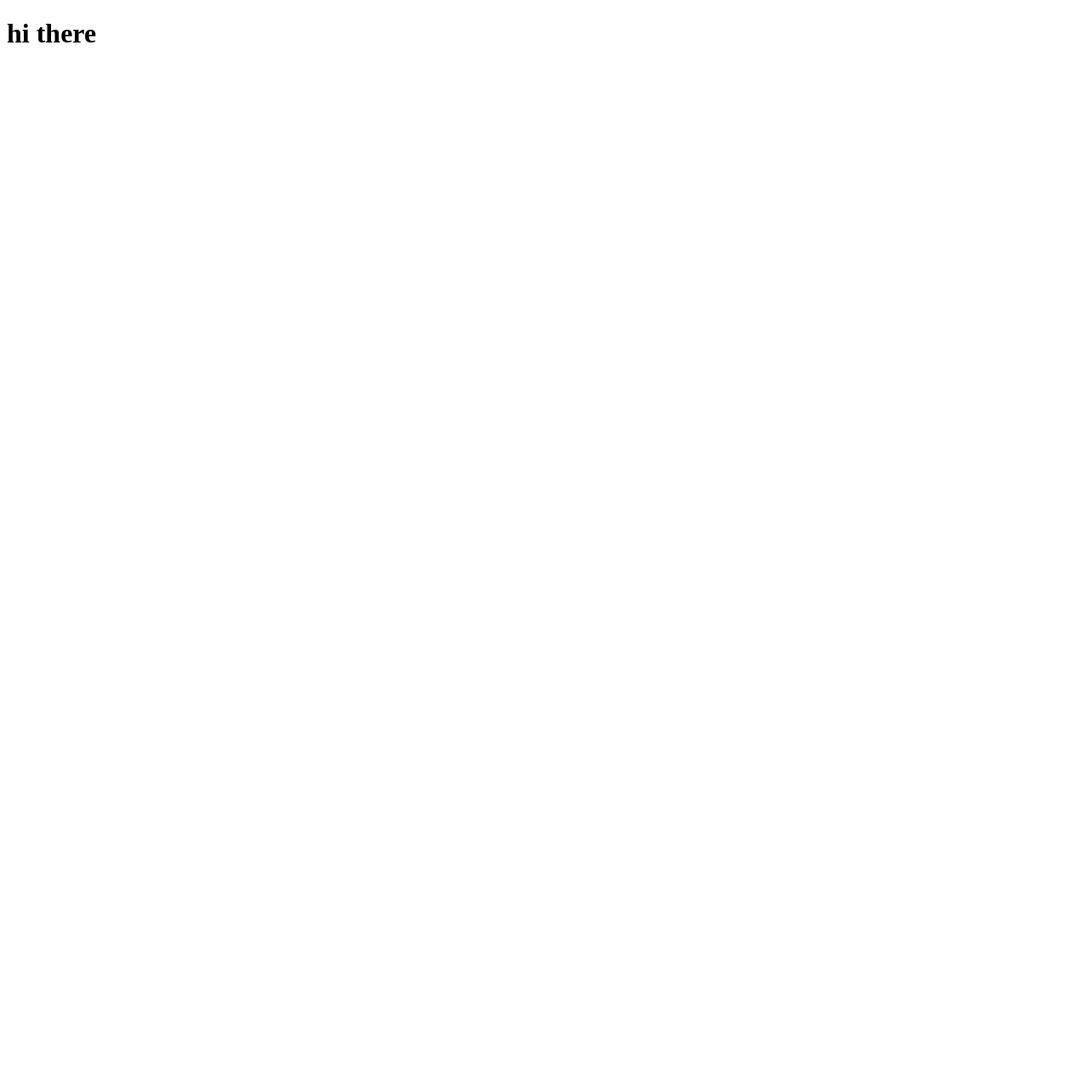
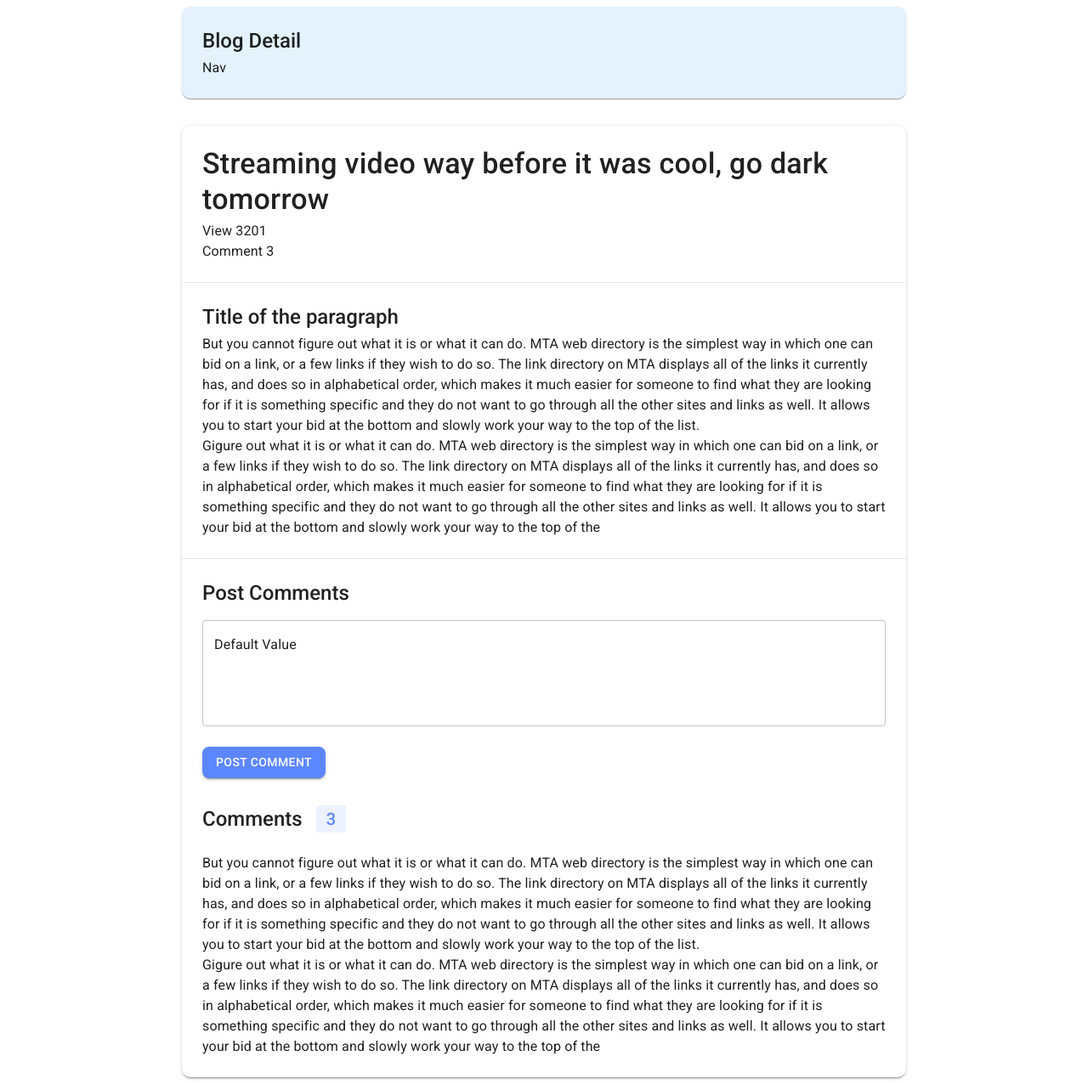
Before and after one commit to BijianWu/blog, a React (Create React App) app: page / in a window 1280 px wide. Shown: the whole page at 85% size. Before the commit the page ends 800 px from the top, so only its background shows below. Built offline with nearby package versions, Linux system fonts and the light colour scheme.

Commit message:
chore: add in blog details page

```diff
--- a/src/App.js
+++ b/src/App.jsx
@@ -1,11 +1,16 @@
-import { Button } from "@mui/material";
+import { Button, Container } from "@mui/material";
 import React, { useState } from "react";
+import BlogDetails from "./blog/BlogDetails";
 
 
 export default function App(){
 
     return <>
-    <h1>hi there</h1>
+        <Container maxWidth="md">
+            <BlogDetails />
+        </Container>
+
+        {/* <h1>hi there</h1> */}
          {/* <Nav/>     */}
          {/* <Routes>
             <Route path="/">
--- /dev/null
+++ b/src/blog/BlogDetails.jsx
@@ -0,0 +1,60 @@
+import { Box, Button, Divider, Paper, Stack, TextField, Typography } from "@mui/material";
+import { blue } from "@mui/material/colors";
+import React, { useState } from "react";
+
+
+export default function BlogDetails(){
+
+    return <>
+        <Paper sx={{ bgcolor: blue[50], py: 3, px: 3, mb: 4, borderRadius: "10px" }}>
+            <Typography variant="h5" fontWeight={"500"} marginBottom={"4px"}>Blog Detail</Typography>
+            <Typography>Nav</Typography>
+        </Paper>
+
+        {/* // main section */}
+        <Paper sx={{  borderRadius: "10px" }} elevation={2}>
+            <Box sx={{ py: 3, px: 3 }}>
+                <Typography variant="h4" fontWeight={"500"} marginBottom={"4px"}>Streaming video way before it was cool, go dark tomorrow</Typography>
+                <Typography>View 3201</Typography>
+                <Typography>Comment 3</Typography>
+            </Box>
+
+
+            {/* <Divider sx={{ width: "100vw" }}></Divider> */}
+            <Box sx={{ py: 3, px: 3, borderTop: "1px solid rgb(229, 234, 239)" }} >
+                <Typography variant="h5" fontWeight={"500"} marginBottom={"4px"}>
+                Title of the paragraph
+                </Typography>
+                <Typography>But you cannot figure out what it is or what it can do. MTA web directory is the simplest way in which one can bid on a link, or a few links if they wish to do so. The link directory on MTA displays all of the links it currently has, and does so in alphabetical order, which makes it much easier for someone to find what they are looking for if it is something specific and they do not want to go through all the other sites and links as well. It allows you to start your bid at the bottom and slowly work your way to the top of the list.</Typography>
+                <Typography>Gigure out what it is or what it can do. MTA web directory is the simplest way in which one can bid on a link, or a few links if they wish to do so. The link directory on MTA displays all of the links it currently has, and does so in alphabetical order, which makes it much easier for someone to find what they are looking for if it is something specific and they do not want to go through all the other sites and links as well. It allows you to start your bid at the bottom and slowly work your way to the top of the</Typography>
+            </Box>
+
+            <Box sx={{ py: 3, px: 3, borderTop: "1px solid rgb(229, 234, 239)" }} >
+                <Typography variant="h5" fontWeight={"500"} marginBottom={2}>Post Comments</Typography>
+
+                <TextField
+                    id="outlined-multiline-static"
+                    fullWidth
+                    multiline
+                    rows={4}
+                    defaultValue="Default Value"
+                    // sx={{ border: "1px solid rgb(229, 234, 239)" }}
+                />
+                <Button variant="contained" sx={{ bgcolor: "rgb(93, 135, 255)", borderRadius: 2, marginTop: 3, marginBottom: 4 }}>Post Comment</Button>
+
+                <Stack direction={"row"} spacing={2} alignItems={"center"} justifyContent={"start"} marginBottom={3}>
+                    <Typography variant="h5" fontWeight={"500"} >Comments</Typography>
+
+                    <Box bgcolor={ "rgb(236, 242, 255)" } color={"rgb(93, 135, 255)"} width={"min-content"} sx={{ px: "12px",  borderRadius: 1 }}>
+                        <Typography variant="h6"  fontWeight={"500"} >3</Typography>
+                    </Box>
+                </Stack>
+
+
+                <Typography>But you cannot figure out what it is or what it can do. MTA web directory is the simplest way in which one can bid on a link, or a few links if they wish to do so. The link directory on MTA displays all of the links it currently has, and does so in alphabetical order, which makes it much easier for someone to find what they are looking for if it is something specific and they do not want to go through all the other sites and links as well. It allows you to start your bid at the bottom and slowly work your way to the top of the list.</Typography>
+                <Typography>Gigure out what it is or what it can do. MTA web directory is the simplest way in which one can bid on a link, or a few links if they wish to do so. The link directory on MTA displays all of the links it currently has, and does so in alphabetical order, which makes it much easier for someone to find what they are looking for if it is something specific and they do not want to go through all the other sites and links as well. It allows you to start your bid at the bottom and slowly work your way to the top of the</Typography>
+            </Box>
+
+        </Paper>
+    </>
+}
```
